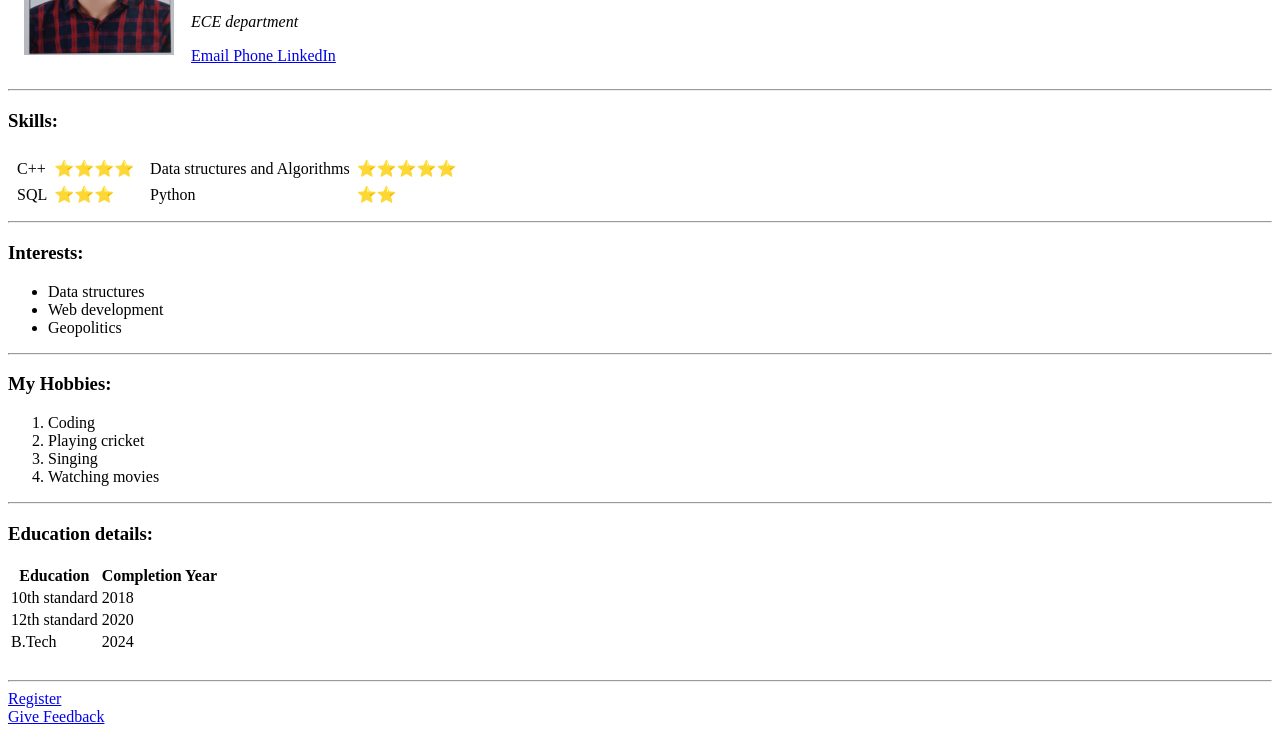
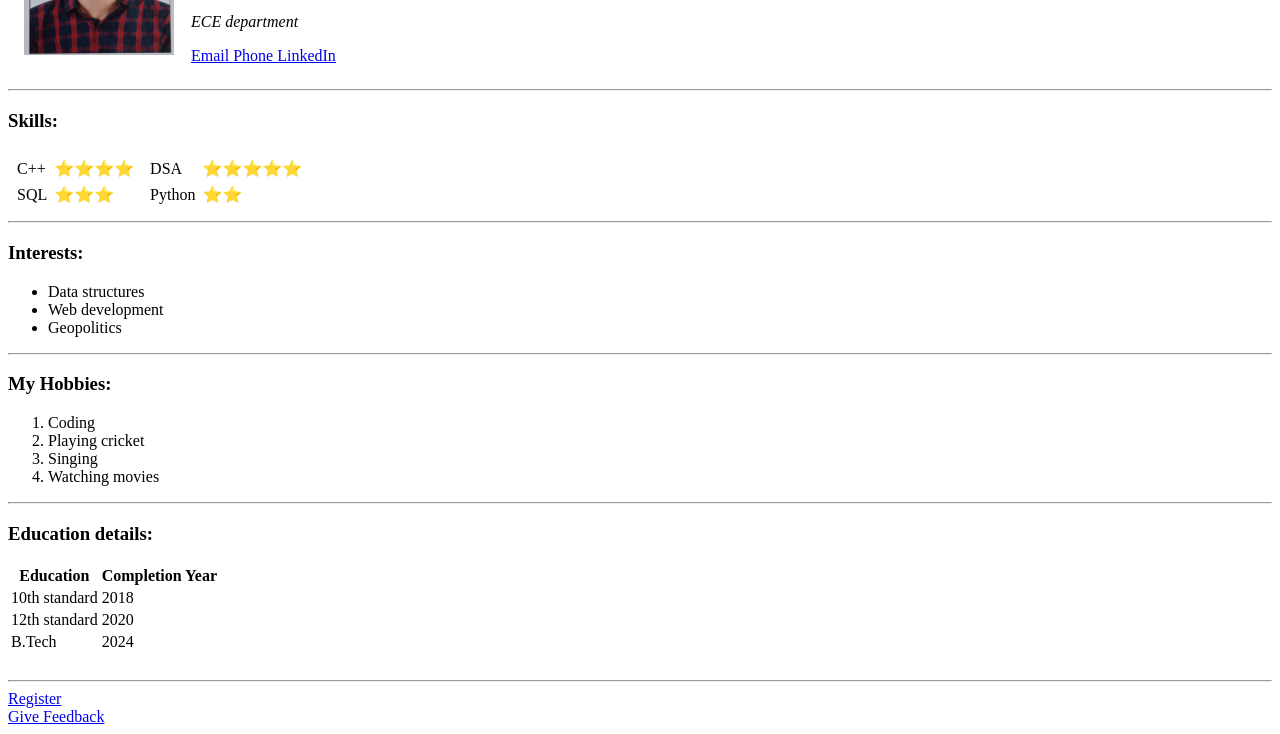
Before and after one commit to SameerSunkada/Sameer_e-home, a plain HTML site: page index.html in a window 1280 px wide. Shown: the part 125-859 px from the top of the page. Drawn offline with Linux system fonts and the light colour scheme.

Commit message:
Updated skills in index.html

```diff
--- a/index.html
+++ b/index.html
@@ -43,7 +43,7 @@
             <td>
                 <table cellspacing="5">
                     <tr>
-                        <td>Data structures and Algorithms</td>
+                        <td>DSA</td>
                         <td>⭐⭐⭐⭐⭐</td>
                     </tr>
                     <tr>
```
